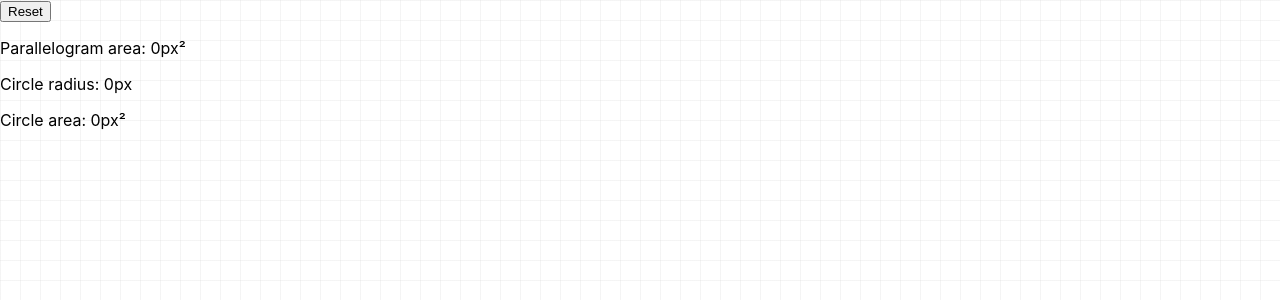
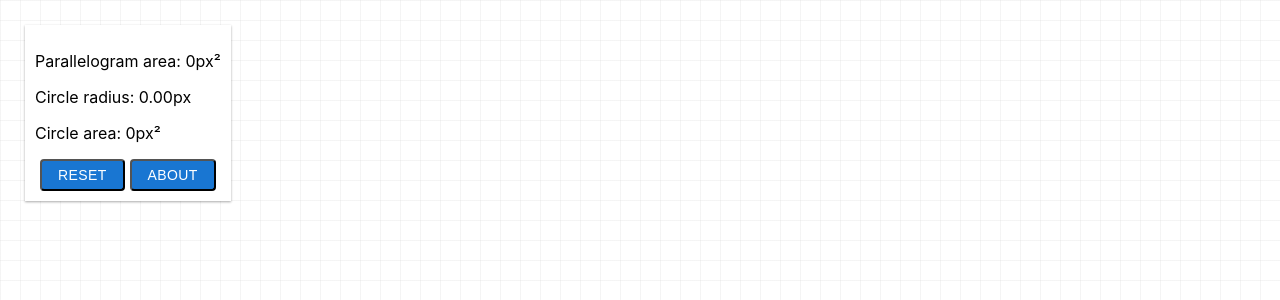
Before and after one commit to desktp/shapes, a React (Create React App) app: page / in a window 1280 px wide. Shown: the top 300 px of the page. Built offline with nearby package versions, Linux system fonts and the light colour scheme.

Commit message:
Style button and info box

```diff
--- a/src/App.css
+++ b/src/App.css
@@ -10,3 +10,17 @@ canvas {
   top: 0;
   left: 0;
 }
+
+.info {
+  padding: 10px;
+  position: absolute;
+  top: 25px;
+  left: 25px;
+  background-color: white;
+  box-shadow: 0 1px 3px rgba(0,0,0,0.12), 0 1px 2px rgba(0,0,0,0.24);
+}
+
+.button-wrapper {
+  display: flex;
+  justify-content: space-evenly;
+}
--- a/src/App.js
+++ b/src/App.js
@@ -1,14 +1,17 @@
 import React, { useState, useEffect, createRef } from 'react';
-import './App.css';
+
 import Point from './components/Point';
 import Button from './components/Button';
 import Canvas from './components/Canvas';
+
 import {
   getParallelogramFinalVertex,
   getParallelogramArea,
   getParallelogramCenter,
   getCircleRadius
 } from './functions/math';
+
+import './App.css';
 
 const MAX_VERTICES = 3;
 
@@ -129,15 +132,24 @@ const App = () => {
     setPoints(newPoints);
   }
 
+  const pArea = getParallelogramArea([...points, finalPoint]);
+  const cRadius = getCircleRadius(getParallelogramArea([...points, finalPoint]));
+  const cArea = (Math.pow(getCircleRadius(getParallelogramArea([...points, finalPoint])), 2) * Math.PI).toFixed(0);
+
   return (
     <>
       <div className="App" onClick={handleClick} onMouseMove={handleDrag}>
         <Canvas ref={parallelRef} />
         <Canvas ref={circleRef} />
-        <Button onClick={handleReset} message={"Reset"} />
-        <p>Parallelogram area: {getParallelogramArea([...points, finalPoint])}px²</p>
-        <p>Circle radius: {getCircleRadius(getParallelogramArea([...points, finalPoint]))}px</p>
-        <p>Circle area: {(Math.pow(getCircleRadius(getParallelogramArea([...points, finalPoint])), 2) * Math.PI).toFixed(0)}px²</p>
+        <div className="info">
+          <p>Parallelogram area: {pArea}px²</p>
+          <p>Circle radius: {cRadius.toFixed(2)}px</p>
+          <p>Circle area: {cArea}px²</p>
+          <div className="button-wrapper">
+            <Button onClick={handleReset} message={"Reset"} />
+            <Button onClick={() => alert("about")} message={"About"} />
+          </div>
+        </div>
         {points.map((point, index) =>
           <Point
             key={index}
--- a/src/components/Button.js
+++ b/src/components/Button.js
@@ -1,7 +1,9 @@
 import React from "react";
 
+import css from "./Button.module.css";
+
 const Button = ({ onClick, message }) => (
-  <button onClick={onClick}>{message}</button>
+  <button onClick={onClick} className={css.button}>{message}</button>
 );
 
 export default Button;
--- /dev/null
+++ b/src/components/Button.module.css
@@ -0,0 +1,19 @@
+.button {
+  color: #fff;
+  background-color: #1976d2;
+  padding: 6px 16px;
+  font-size: 0.875rem;
+  min-width: 64px;
+  border-radius: 4px;
+  letter-spacing: 0.02857em;
+  text-transform: uppercase;
+  font-weight: 500;
+}
+
+.button:hover {
+  background-color: rgb(17, 82, 147);
+}
+
+.button:active {
+  background-color: rgb(10, 46, 82);
+}
```
